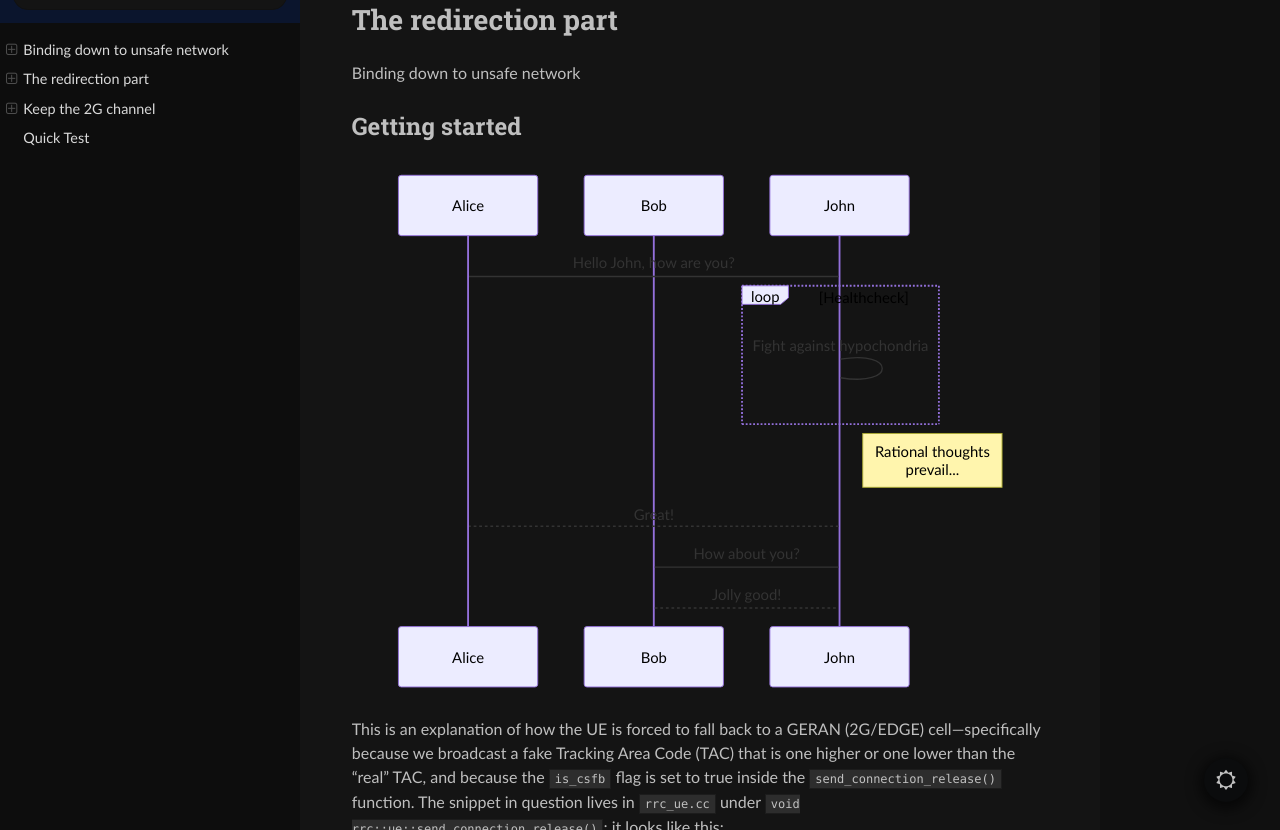
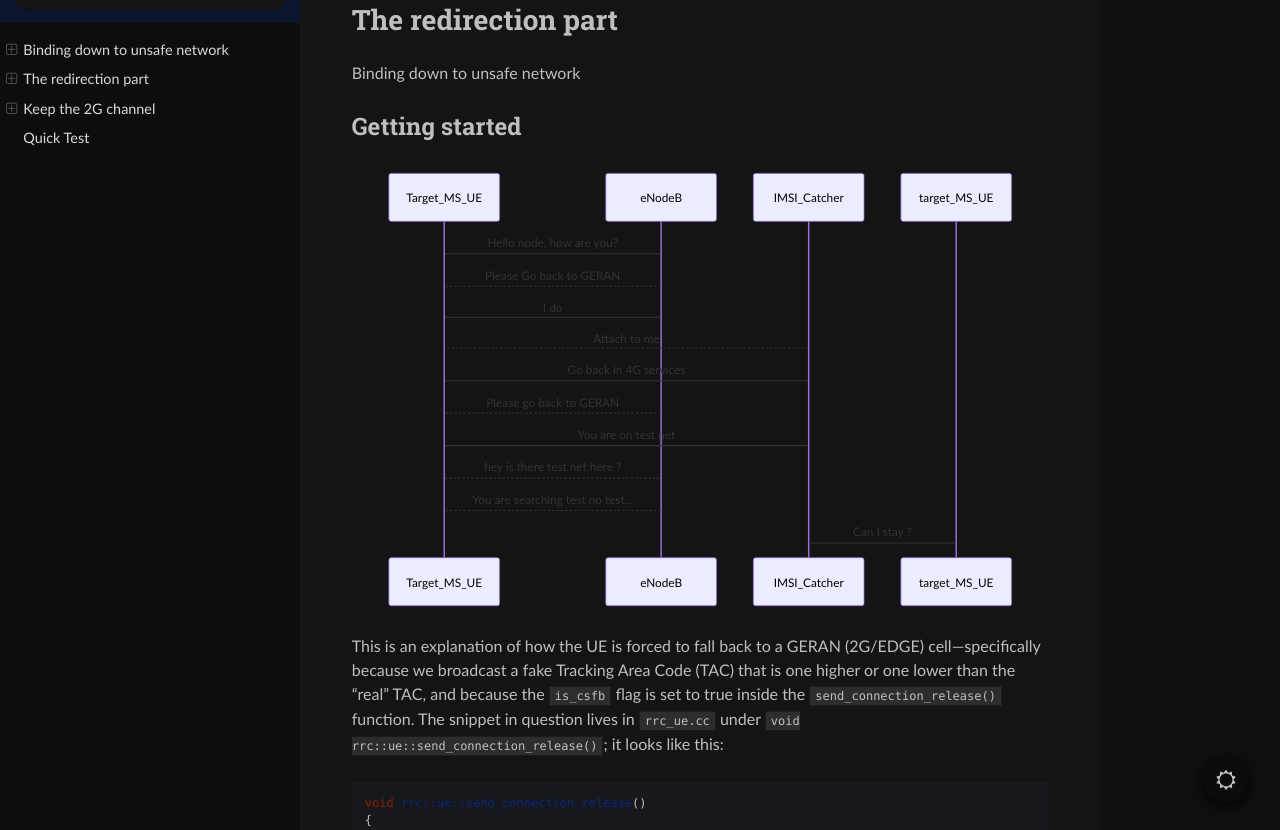
Before and after one commit to bbaranoff/binding-down-to-gsm, a Sphinx documentation site: the page built from docs/index.rst, in a window 1280 px wide and 900 px high, scrolled down 871 px, cut to the strip 70-900 px from the top of the window. Built offline with Sphinx 7.4.7 and the Read the Docs theme 3.1.0, drawn with Linux system fonts in a browser that asks for light colours.

Commit message:
Update index.rst

```diff
--- a/docs/index.rst
+++ b/docs/index.rst
@@ -36,16 +36,19 @@ Getting started
 .. mermaid::
 
    sequenceDiagram
-      participant Alice
-      participant Bob
-      Alice->John: Hello John, how are you?
-      loop Healthcheck
-          John->John: Fight against hypochondria
-      end
-      Note right of John: Rational thoughts <br/>prevail...
-      John-->Alice: Great!
-      John->Bob: How about you?
-      Bob-->John: Jolly good!
+      participant Target_MS_UE
+      participant eNodeB
+      participant IMSI_Catcher
+      Target_MS_UE->eNodeB: Hello node, how are you?
+      eNodeB-->Target_MS_UE: Please Go back to GERAN
+      Target_MS_UE->eNodeB: I do
+      IMSI_Catcher-->Target_MS_UE: Attach to me
+      Target_MS_UE->IMSI_Catcher: Go back in 4G services
+      eNodeB-->Target_MS_UE: Please go back to GERAN
+      Target_MS_UE->IMSI_Catcher: You are on test net
+      Target_MS_UE-->eNodeB: hey is there test net here ?
+      eNodeB-->Target_MS_UE: You are searching test no test...
+      target_MS_UE->IMSI_Catcher: Can I stay ?
 
 This is an explanation of how the UE is forced to fall
 back to a GERAN (2G/EDGE) cell—specifically because we broadcast a fake
```
